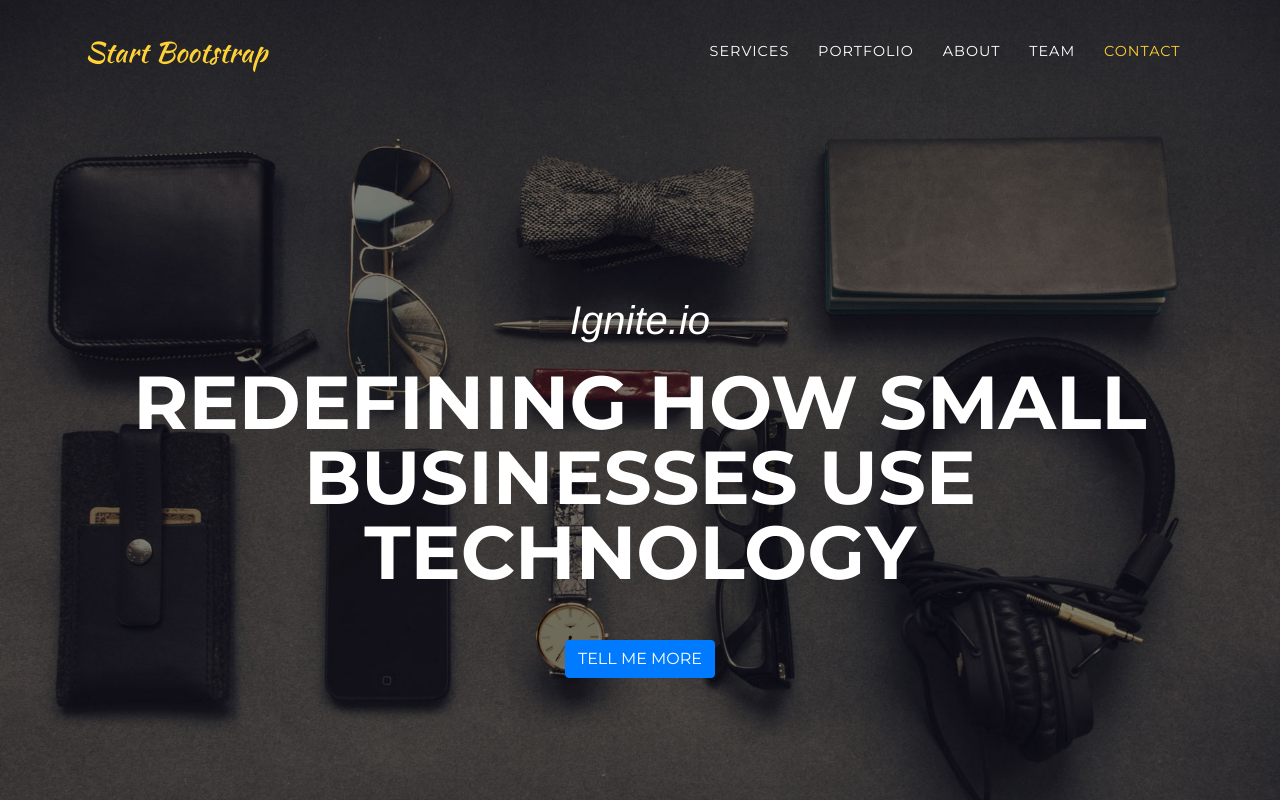
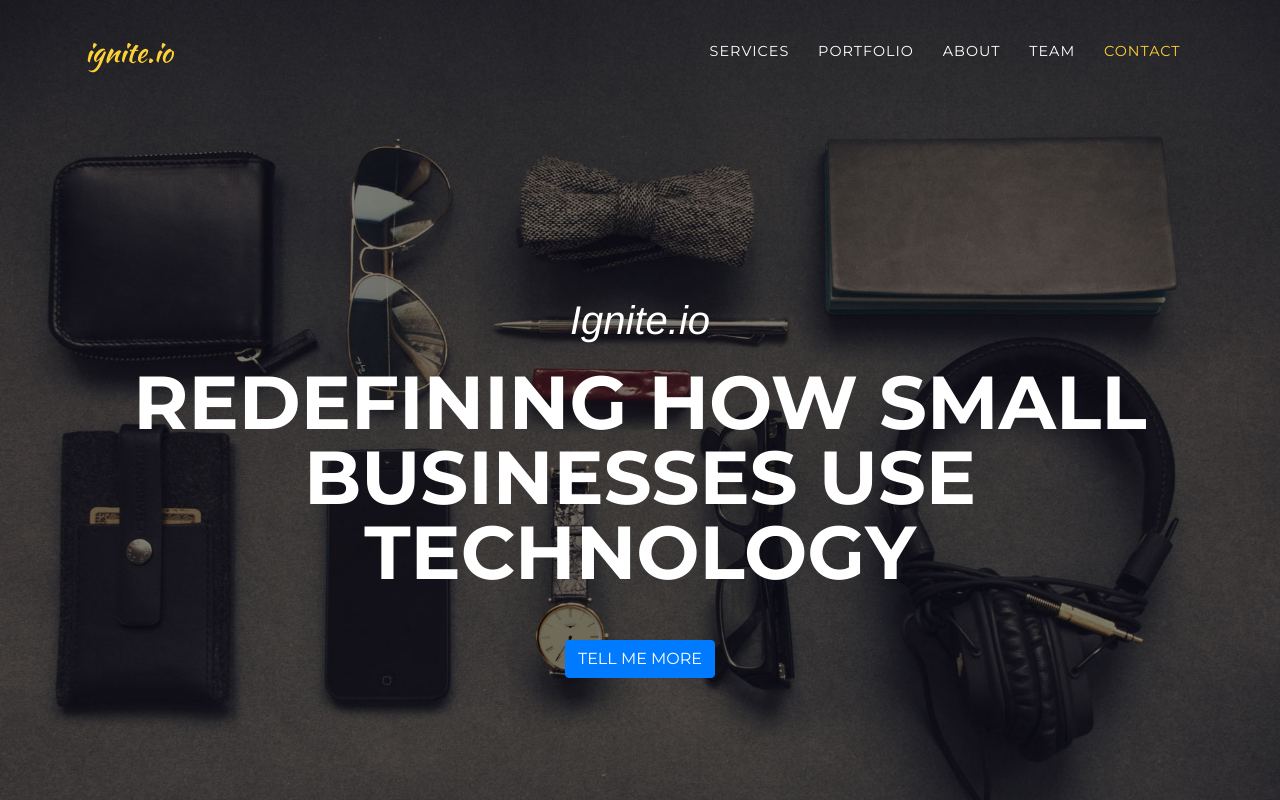
Before and after one commit to ignitelab/ignitelab.github.io, a website with bundled scripts: page index.html in a window 1280 px wide. Shown: the top 800 px of the page. Built offline with nearby package versions, Linux system fonts and the light colour scheme; a web font is replaced by a local one.

Commit message:
Update index.html

```diff
--- a/index.html
+++ b/index.html
@@ -30,7 +30,7 @@
     <!-- Navigation -->
     <nav class="navbar navbar-expand-lg navbar-dark fixed-top" id="mainNav">
       <div class="container">
-        <a class="navbar-brand js-scroll-trigger" href="#page-top">Start Bootstrap</a>
+        <a class="navbar-brand js-scroll-trigger" href="#page-top">ignite.io</a>
         <button class="navbar-toggler navbar-toggler-right" type="button" data-toggle="collapse" data-target="#navbarResponsive" aria-controls="navbarResponsive" aria-expanded="false" aria-label="Toggle navigation">
           Menu
           <i class="fa fa-bars"></i>
```
